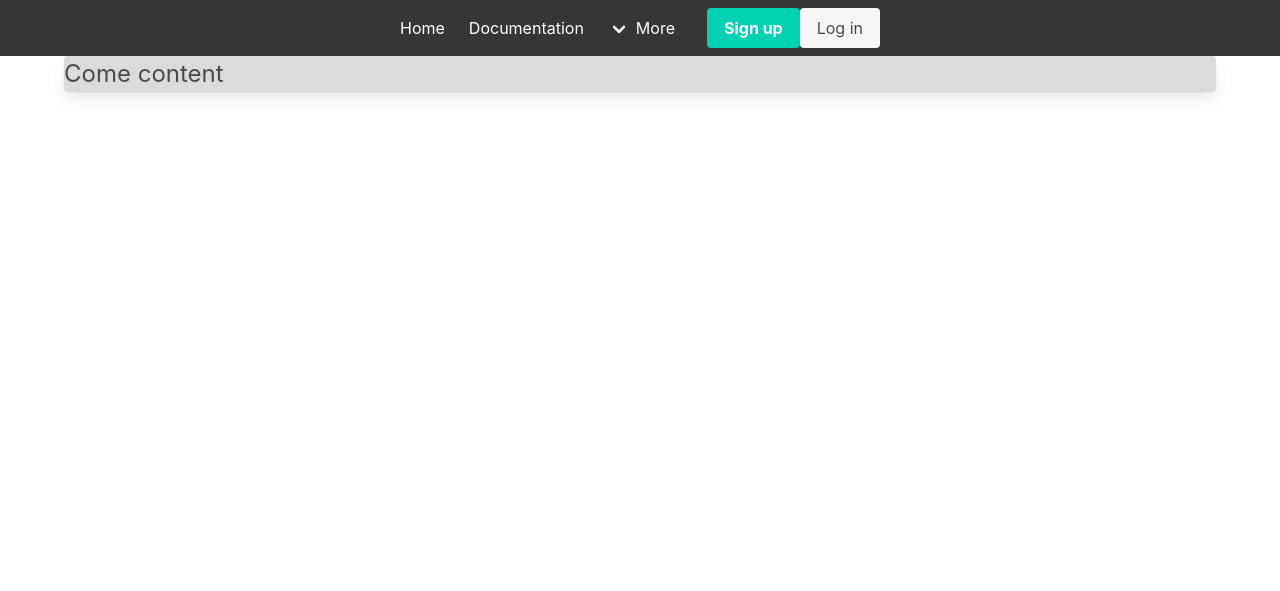
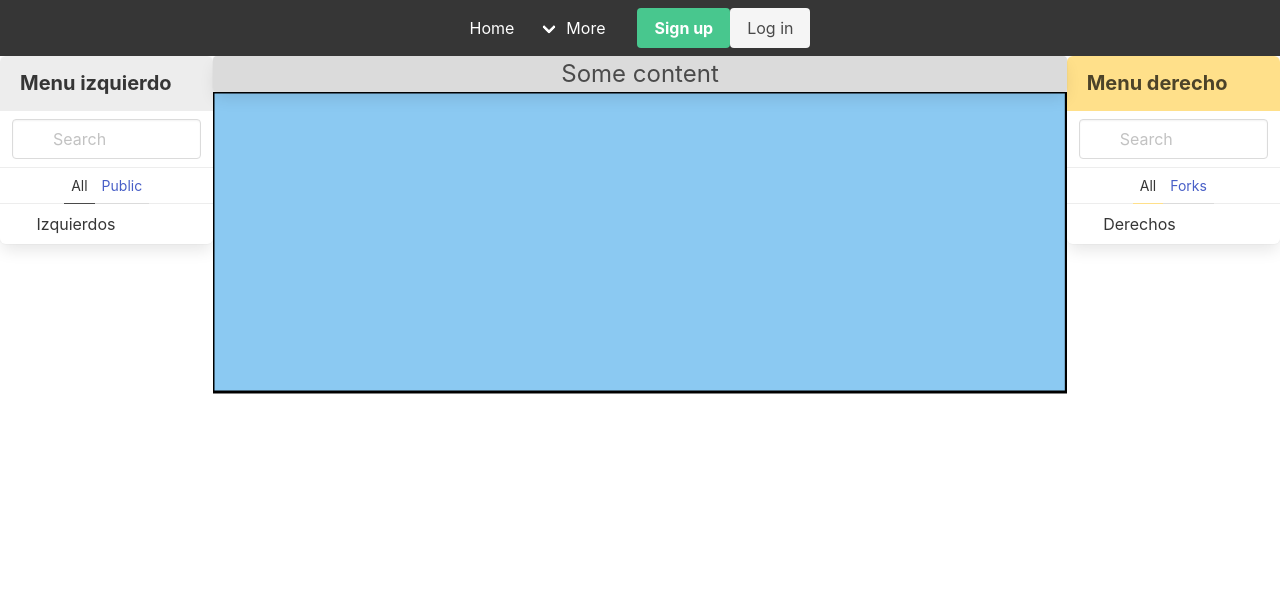
Before and after one commit to dantezunino/svgflask, a Flask app: page / in a window 1280 px wide. Shown: the top 591 px of the page. Run offline with Flask 2, Linux system fonts and the light colour scheme.

Commit message:
Third one. Still testing

```diff
--- a/templates/__layout.html
+++ /dev/null
@@ -1,12 +0,0 @@
-<head>
-    <link rel="stylesheet" href="https://cdn.jsdelivr.net/npm/bulma@0.9.3/css/bulma-rtl.min.css">
-</head>
-<body>
-{% include 'navbar.html' %}
-    <main>
-        <div class="container">
-            {% block content %}
-            {% endblock %}
-        </div>
-    </main>
-</body>
--- a/templates/blog.html
+++ b/templates/blog.html
@@ -1,4 +1,4 @@
-{% extends '__layout.html' %}
+{% extends 'layout/__layout.html' %}
 
 {% block content %}
 
--- a/templates/index.html
+++ b/templates/index.html
@@ -1,9 +1,14 @@
-{% extends '__layout.html' %}
+{% extends 'layout/__layout.html' %}
 
 {% block content %}
+<div class="card has-background-grey-lighter has-text-centered">
+    <p class="is-size-4">Some content</p>
+</div>
 
-<div class="card has-background-grey-lighter">
-    <p class="is-size-4">Come content</p>
+<div>
+    <svg width="100%" height="500">
+        <rect width="100%" height="300" style="fill:rgba(122, 194, 241, 0.87);stroke-width:3;stroke:rgb(0,0,0)" />
+    </svg>
 </div>
 
 {% endblock %}
--- /dev/null
+++ b/templates/layout/__layout.html
@@ -0,0 +1,22 @@
+<head>
+    <link rel="stylesheet" href="https://cdn.jsdelivr.net/npm/bulma@0.9.3/css/bulma-rtl.min.css">
+</head>
+<body>
+{% include 'layout/navbar.html' %}
+<div class="columns is-gapless">
+    <div class="column is-2">
+        {% include 'layout/leftmenu.html' %}
+    </div>
+    <div class="column is-8">
+        <main>
+            <div class="container">
+                {% block content %}
+                {% endblock %}
+            </div>
+        </main>
+    </div>
+    <div class="column is-2">
+        {% include 'layout/rightmenu.html' %}
+    </div>
+</div>
+</body>
--- /dev/null
+++ b/templates/layout/leftmenu.html
@@ -0,0 +1,23 @@
+<nav class="panel is-grey">
+    <p class="panel-heading">
+      Menu izquierdo
+    </p>
+    <div class="panel-block">
+      <p class="control has-icons-left">
+        <input class="input" type="text" placeholder="Search">
+        <span class="icon is-left">
+          <i class="fas fa-search" aria-hidden="true"></i>
+        </span>
+      </p>
+    </div>
+    <p class="panel-tabs">
+      <a class="is-active">All</a>
+      <a>Public</a>
+    </p>
+    <a class="panel-block is-active">
+      <span class="panel-icon">
+        <i class="fas fa-book" aria-hidden="true"></i>
+      </span>
+      Izquierdos
+    </a>
+</nav>
--- a/templates/navbar.html
+++ b/templates/layout/navbar.html
@@ -3,10 +3,6 @@
       <div class="navbar-start">
         <a class="navbar-item" href="{{ url_for('index') }}">
           Home
-        </a>
-
-        <a class="navbar-item">
-          Documentation
         </a>
 
         <div class="navbar-item has-dropdown is-hoverable">
@@ -25,7 +21,7 @@
       <div class="navbar-end">
         <div class="navbar-item">
           <div class="buttons">
-            <a class="button is-primary">
+            <a class="button is-success">
               <strong>Sign up</strong>
             </a>
             <a class="button is-light">
--- /dev/null
+++ b/templates/layout/rightmenu.html
@@ -0,0 +1,23 @@
+<nav class="panel is-warning">
+    <p class="panel-heading">
+      Menu derecho
+    </p>
+    <div class="panel-block">
+      <p class="control has-icons-left">
+        <input class="input" type="text" placeholder="Search">
+        <span class="icon is-left">
+          <i class="fas fa-search" aria-hidden="true"></i>
+        </span>
+      </p>
+    </div>
+    <p class="panel-tabs">
+      <a class="is-active">All</a>
+      <a>Forks</a>
+    </p>
+    <a class="panel-block is-active">
+      <span class="panel-icon">
+        <i class="fas fa-book" aria-hidden="true"></i>
+      </span>
+      Derechos
+    </a>
+</nav>
```
